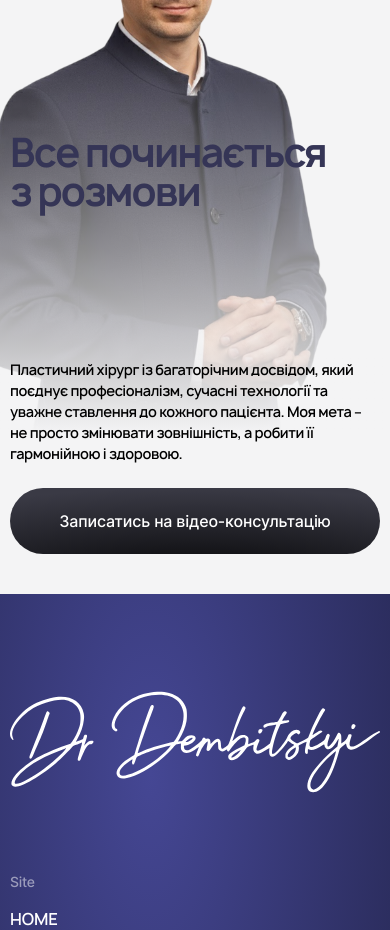
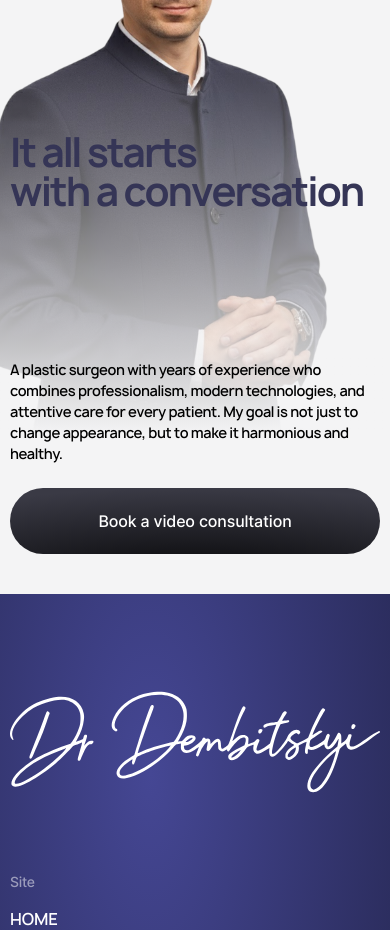
Before and after one commit to NiceGuysDesign/dr-dembitskyi, a Next.js app: page /en/services in a window 390 px wide. Shown: the part 1120-2050 px from the top of the page. Built offline with nearby package versions, Linux system fonts and the light colour scheme; no server answers.

Commit message:
updated hero

```diff
--- a/src/components/services/cta-section-2.tsx
+++ b/src/components/services/cta-section-2.tsx
@@ -2,21 +2,13 @@
 
 import React from "react";
 import Image from "next/image";
+import { useTranslation } from "react-i18next";
 import { Button } from "../ui/button";
 import { useConsultation } from "../consultation/consultation-provider";
 
-const ctaData = {
-  title1: "Все починається",
-  title2: "з розмови",
-  description:
-    "Пластичний хірург із багаторічним досвідом, який поєднує професіоналізм, сучасні технології та уважне ставлення до кожного пацієнта. Моя мета – не просто змінювати зовнішність, а робити її гармонійною і здоровою.",
-  buttonText: "Записатись на відео-консультацію",
-  image: "/images/unnamed-2 2.png",
-  imageAlt: "Dr. Dembitskyi",
-};
-
 export default function CTASection2() {
   const { openConsultation } = useConsultation();
+  const { t } = useTranslation();
 
   return (
     <section className="relative h-[100vh] md:h-[80vh] lg:h-[100vh] w-full overflow-hidden">
@@ -26,8 +18,8 @@ export default function CTASection2() {
       {/* Right side - Image (absolute positioned, fixed to bottom of section) */}
       <div className="absolute right-0 bottom-40 md:bottom-0 md:z-20 z-0 w-full h-[70vh] sm:h-[80vh] md:w-[400px] md:h-[600px] lg:w-[700px] lg:h-[760px] 2xl:w-[1021px] 2xl:h-[100vh] pointer-events-none lg:pointer-events-auto">
         <Image
-          src={ctaData.image}
-          alt={ctaData.imageAlt}
+          src="/images/unnamed-2 2.png"
+          alt={t("serviceCtaSection.imageAlt")}
           fill
           className="object-cover md:object-contain object-bottom"
           unoptimized
@@ -40,8 +32,10 @@ export default function CTASection2() {
           <div className="flex flex-col gap-6 lg:gap-8">
             {/* Title 1 */}
             <h2 className="relative z-10 md:z-[-1] font-manrope font-bold text-[10vw] md:text-[84px] lg:text-[122px] xl:text-[122px] 2xl:text-[179px] leading-[100%] tracking-[-0.05em] text-[#353556] flex flex-col">
-              {ctaData.title1}
-              <span className="text-start md:ml-[10%] lg:ml-[0%] xl:ml-[0%] 2xl:ml-[10%]">{ctaData.title2}</span>
+              {t("serviceCtaSection.title1")}
+              <span className="text-start md:ml-[10%] lg:ml-[0%] xl:ml-[0%] 2xl:ml-[10%]">
+                {t("serviceCtaSection.title2")}
+              </span>
             </h2>
           </div>
         </div>
@@ -52,7 +46,7 @@ export default function CTASection2() {
         <div className="flex flex-col gap-6 lg:gap-8 md:pl-[10%]">
           <div className="max-w-[460px]">
             <p className="font-manrope font-semibold text-sm md:text-base leading-[150%] tracking-[-0.03em] text-black">
-              {ctaData.description}
+              {t("serviceCtaSection.description")}
             </p>
           </div>
 
@@ -66,7 +60,7 @@ export default function CTASection2() {
                   "radial-gradient(114.39% 151.52% at 50% 151.52%, #000000 0%, #3A3A45 100%)",
               }}
             >
-              {ctaData.buttonText}
+              {t("serviceCtaSection.buttonText")}
             </Button>
           </div>
         </div>
--- a/src/i18n/locales/en.ts
+++ b/src/i18n/locales/en.ts
@@ -117,6 +117,14 @@ export const en = {
       "During your consultation, we discuss your goals, possibilities, and expectations. You receive an honest professional opinion and a clear understanding of the next steps — without rush or pressure.",
     buttonText: "Book a video consultation",
   },
+  serviceCtaSection: {
+    title1: "It all starts",
+    title2: "with a conversation",
+    description:
+      "A plastic surgeon with years of experience who combines professionalism, modern technologies, and attentive care for every patient. My goal is not just to change appearance, but to make it harmonious and healthy.",
+    buttonText: "Book a video consultation",
+    imageAlt: "Dr. Dembitskyi",
+  },
   servicesSection: {
     title: "Plastic surgery",
     subtitle: "where the main thing is not the form,",
--- a/src/i18n/locales/uk.ts
+++ b/src/i18n/locales/uk.ts
@@ -116,6 +116,14 @@ export const uk = {
       "Під час консультації ми обговорюємо ваші запити, можливості та очікування. Ви отримуєте чесну професійну думку й розуміння подальших кроків без поспіху та навʼязування.",
     buttonText: "Записатись на відео-консультацію",
   },
+  serviceCtaSection: {
+    title1: "Все починається",
+    title2: "з розмови",
+    description:
+      "Пластичний хірург із багаторічним досвідом, який поєднує професіоналізм, сучасні технології та уважне ставлення до кожного пацієнта. Моя мета - не просто змінювати зовнішність, а робити її гармонійною і здоровою.",
+    buttonText: "Записатись на відео-консультацію",
+    imageAlt: "Dr. Dembitskyi",
+  },
   servicesSection: {
     title: "Пластична хірургія",
     subtitle: "де головне — не форма, ",
```
